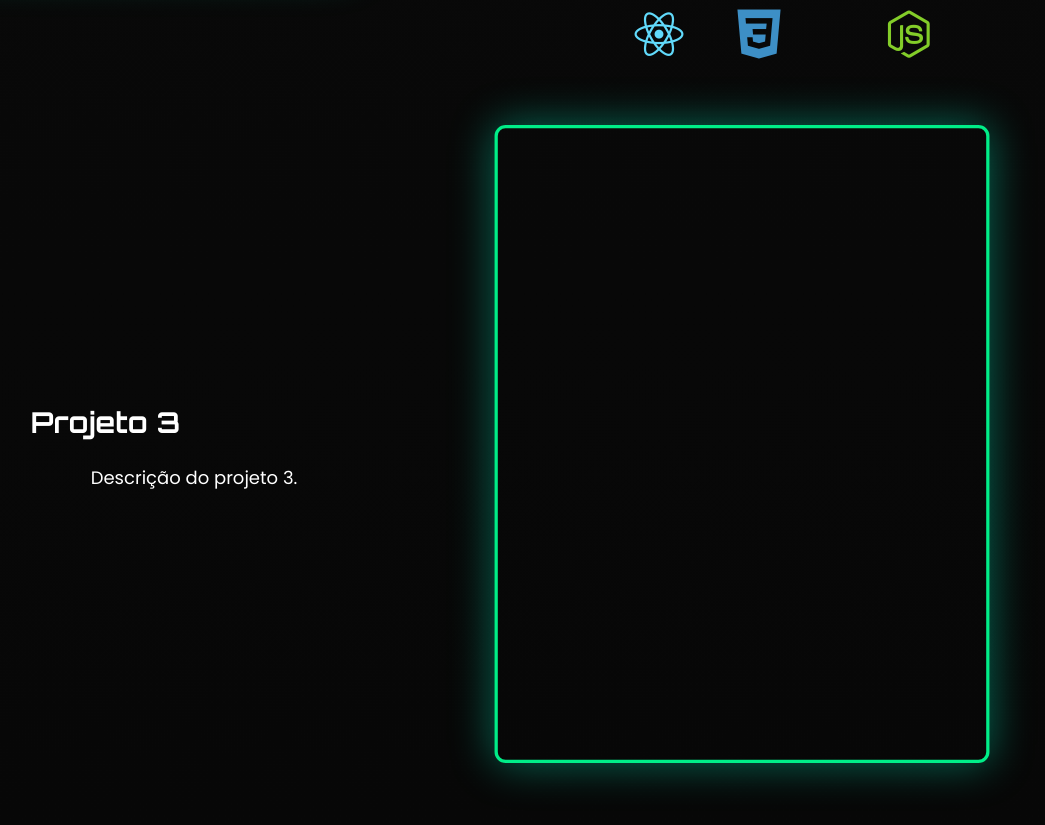
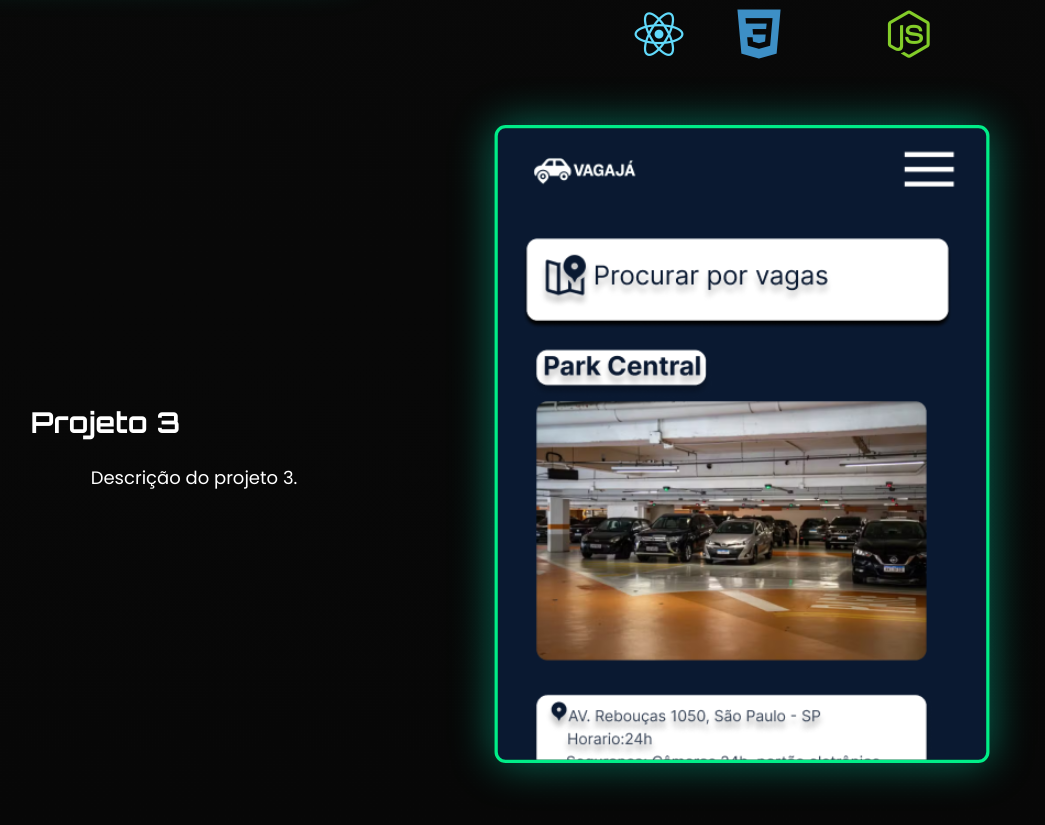
Before and after one commit to deeh275/Portifolio, a React (Vite) app: page / in a window 1280 px wide. Shown: the part 2620-3445 px from the top of the page, without its empty margins (156-1201 px from the left). Built offline with nearby package versions, Linux system fonts and the light colour scheme.

Commit message:
adição do 3 projeto

```diff
--- a/src/assets/componentes/projetos.jsx
+++ b/src/assets/componentes/projetos.jsx
@@ -96,7 +96,7 @@ function Projetos() {
                 </div>
 
                 <div className="projeto-grid"> {/* Alterado para projeto-grid */}
-                    <div className="projeto-image"></div>
+                    <div className="projeto-image" style={{ backgroundImage: `url("vagaja.png")` }}></div>
                     <div className="projeto-descricao">
                         <h2>Projeto 3</h2>
                         <p>Descrição do projeto 3.</p>
```
Also changed, not shown: public/vagaja.png (added).
